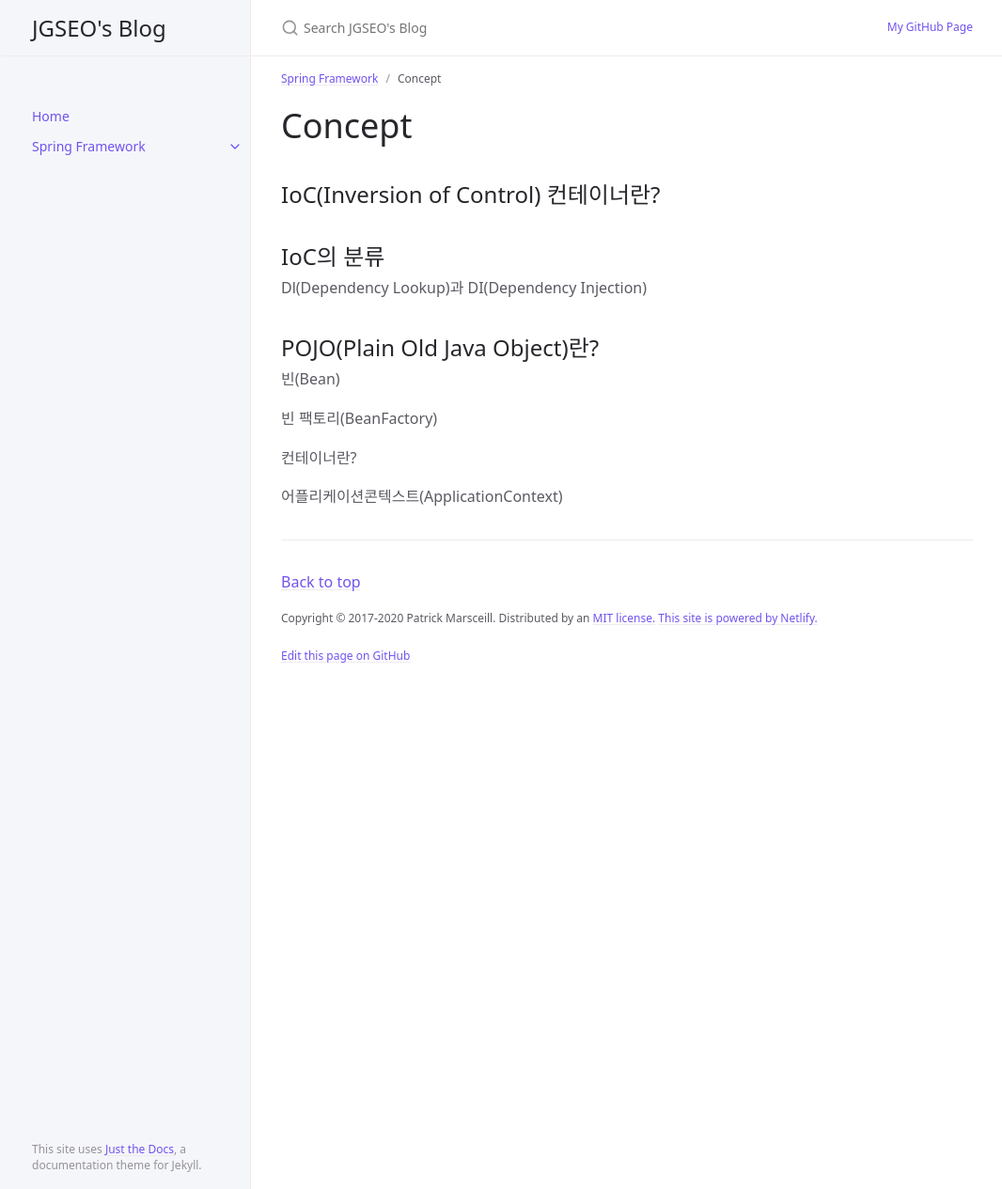
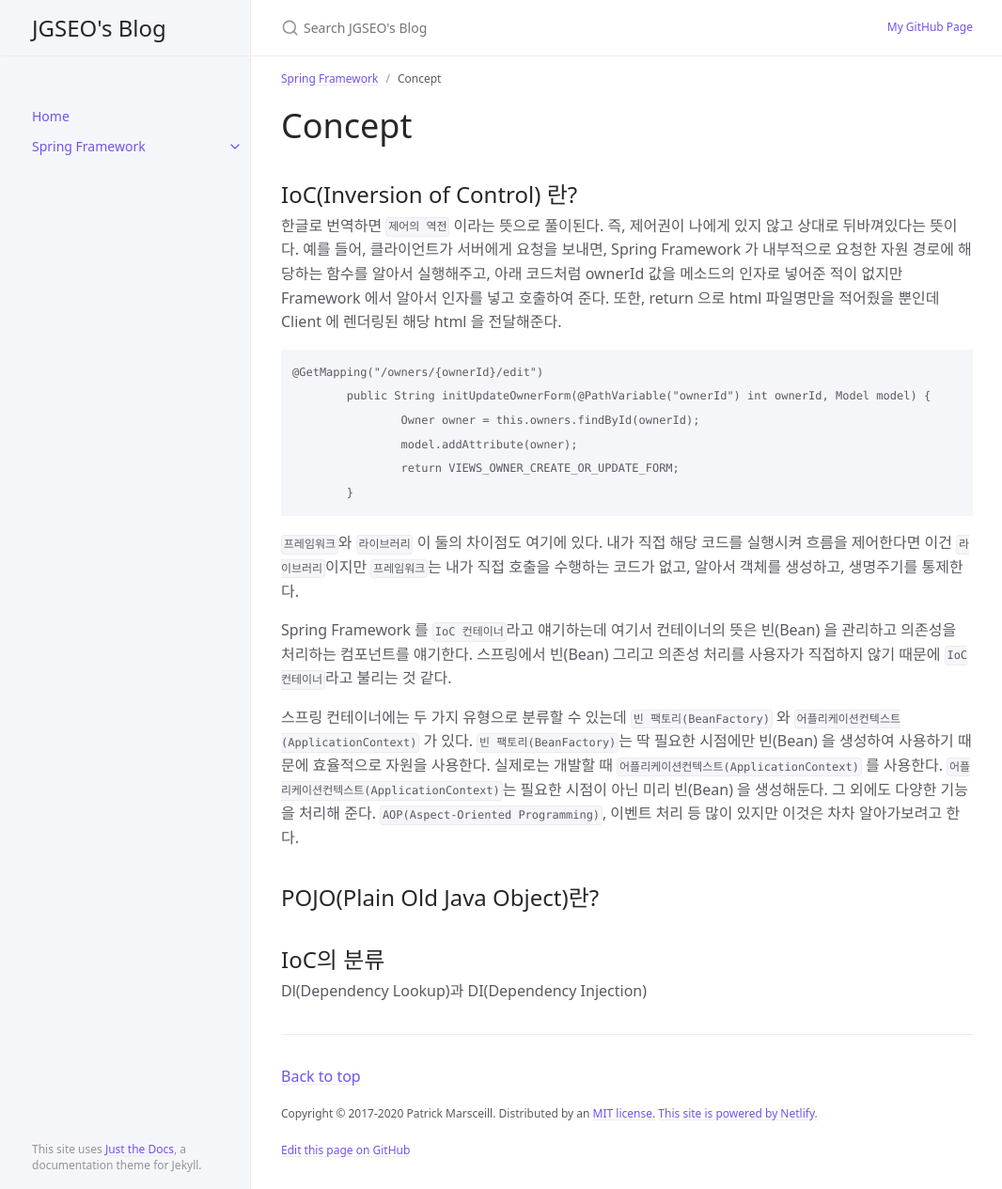
Before and after one commit to jooyg62/jooyg62.github.io, a Jekyll site: the page built from docs/Spring Framework/Concept.md, in a window 1280 px wide and 1265 px high. Shown: the whole window at 94% size, without its empty margins (105-1171 px from the left). Built offline with Jekyll 4.4.1, drawn with Linux system fonts in a browser that asks for light colours; cached includes are drawn as plain includes.

Commit message:
IoC 컨테이너란?

````diff
--- a/docs/Spring Framework/Concept.md
+++ b/docs/Spring Framework/Concept.md
@@ -8,19 +8,30 @@ nav_order: 2
 
 # Concept
 
-## IoC(Inversion of Control) 컨테이너란?
+## IoC(Inversion of Control) 란?
+한글로 번역하면 `제어의 역전` 이라는 뜻으로 풀이된다. 즉, 제어권이 나에게 있지 않고 상대로 뒤바껴있다는 뜻이다.
+예를 들어, 클라이언트가 서버에게 요청을 보내면, Spring Framework 가 내부적으로 요청한 자원 경로에 해당하는 함수를 알아서 실행해주고, 아래 코드처럼 ownerId 값을 메소드의 인자로
+넣어준 적이 없지만 Framework 에서 알아서 인자를 넣고 호출하여 준다. 또한, return 으로 html 파일명만을 적어줬을 뿐인데 Client 에 렌더링된 해당 html 을 전달해준다.
 
-## IoC의 분류
-Dl(Dependency Lookup)과 DI(Dependency Injection)
+```
+@GetMapping("/owners/{ownerId}/edit")
+	public String initUpdateOwnerForm(@PathVariable("ownerId") int ownerId, Model model) {
+		Owner owner = this.owners.findById(ownerId);
+		model.addAttribute(owner);
+		return VIEWS_OWNER_CREATE_OR_UPDATE_FORM;
+	}
+```
 
+`프레임워크`와 `라이브러리` 이 둘의 차이점도 여기에 있다. 내가 직접 해당 코드를 실행시켜 흐름을 제어한다면 이건 `라이브러리`이지만 `프레임워크`는 내가 직접 호출을 수행하는 코드가 없고,
+알아서 객체를 생성하고, 생명주기를 통제한다.
+
+Spring Framework 를 `IoC 컨테이너`라고 얘기하는데 여기서 컨테이너의 뜻은 빈(Bean) 을 관리하고 의존성을 처리하는 컴포넌트를 얘기한다. 스프링에서 빈(Bean) 그리고 의존성 처리를 사용자가 직접하지 않기 때문에 `IoC 컨테이너`라고 불리는 것 같다.
+
+스프링 컨테이너에는 두 가지 유형으로 분류할 수 있는데 `빈 팩토리(BeanFactory)` 와 `어플리케이션컨텍스트(ApplicationContext)` 가 있다. `빈 팩토리(BeanFactory)`는 딱 필요한 시점에만 빈(Bean) 을 생성하여 사용하기 때문에 효율적으로 자원을 사용한다. 실제로는 개발할 때 `어플리케이션컨텍스트(ApplicationContext)` 를 사용한다. `어플리케이션컨텍스트(ApplicationContext)`는 필요한 시점이 아닌 미리 빈(Bean) 을 생성해둔다. 그 외에도 다양한 기능을 처리해 준다. `AOP(Aspect-Oriented Programming)`, 이벤트 처리 등 많이 있지만 이것은 차차 알아가보려고 한다.
 
 ## POJO(Plain Old Java Object)란?
 
 
-빈(Bean)
 
-빈 팩토리(BeanFactory)
-
-컨테이너란?
-
-어플리케이션콘텍스트(ApplicationContext)
+## IoC의 분류
+Dl(Dependency Lookup)과 DI(Dependency Injection)
````
Also changed, not shown: 2 other files.
